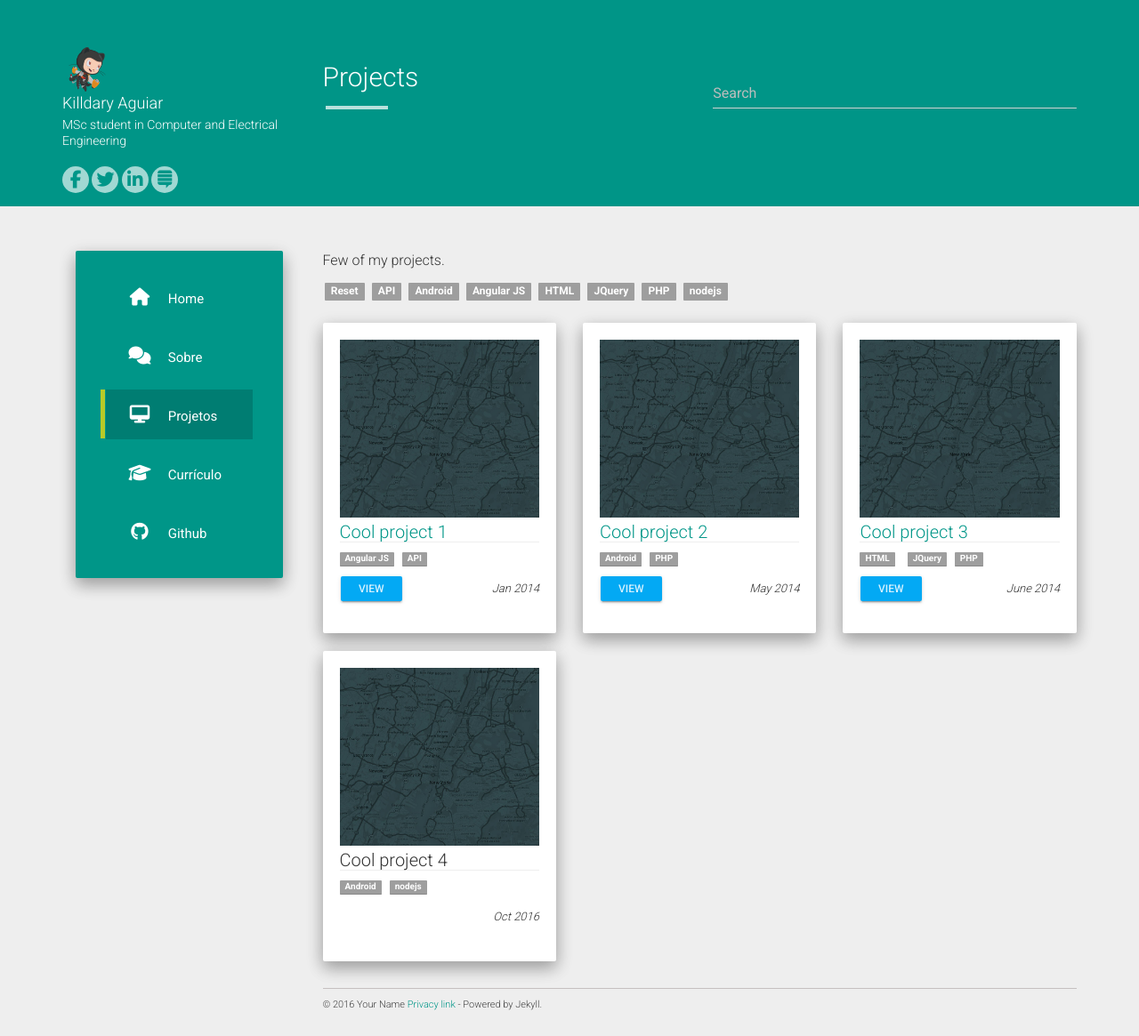
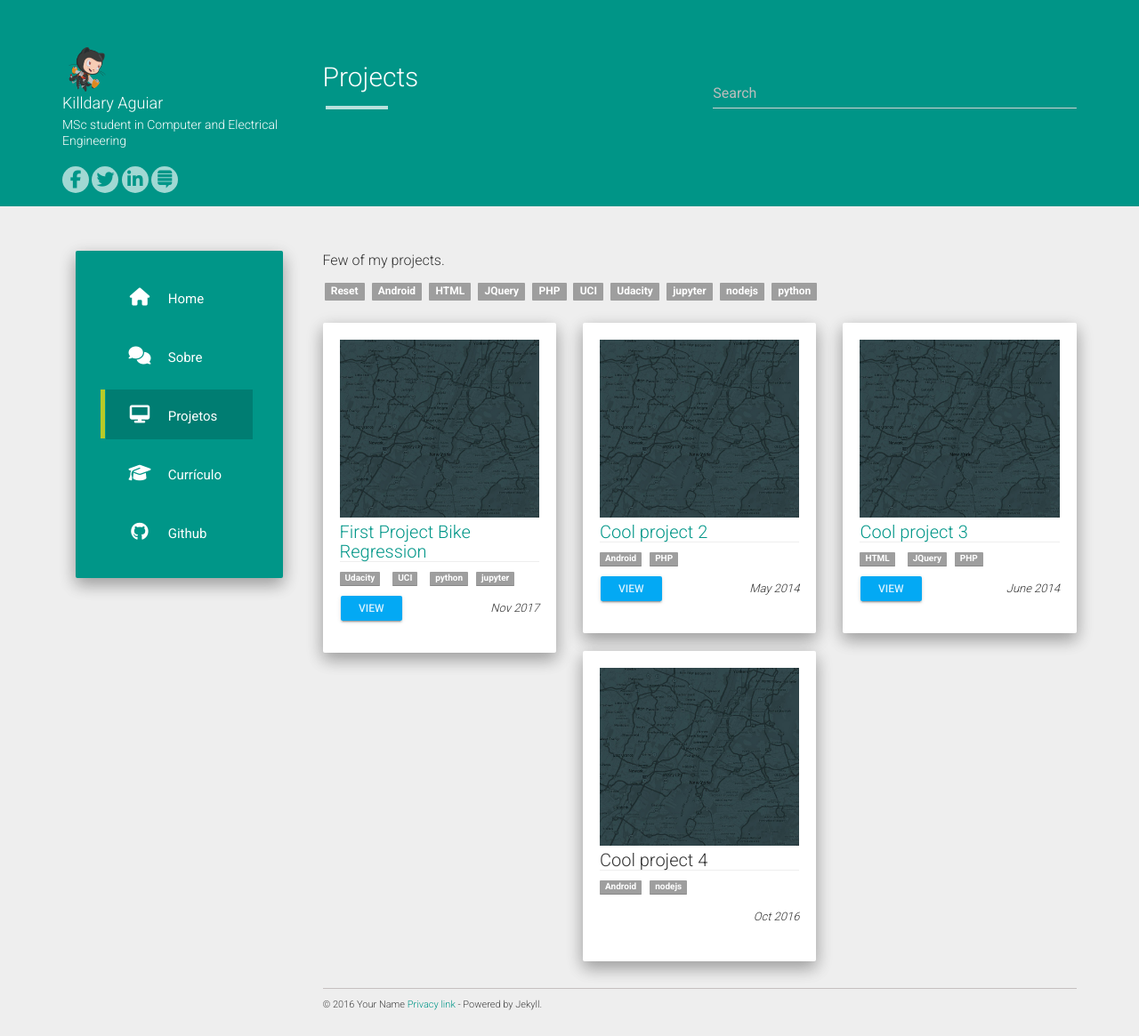
Before and after one commit to killdary/killdary.github.io, a Jekyll site: the page built from projects.md, in a window 1280 px wide. Shown: the whole page at 89% size. Built offline with Jekyll 4.4.1, drawn with Linux system fonts in a browser that asks for light colours; nearby versions of some CDN libraries.

Commit message:
update projects

```diff
--- a/_data/projects.json
+++ b/_data/projects.json
@@ -1,10 +1,10 @@
 [
 	{
-		"name": "Cool project 1",
+		"name": "First Project Bike Regression",
 		"image": "placeholder.jpg",
 		"url": "#",
-		"date": "Jan 2014",
-		"tags": ["Angular JS","API"]
+		"date": "Nov 2017",
+		"tags": ["Udacity","UCI","python", "jupyter"]
 	},
 	{
 		"name": "Cool project 2",
```
